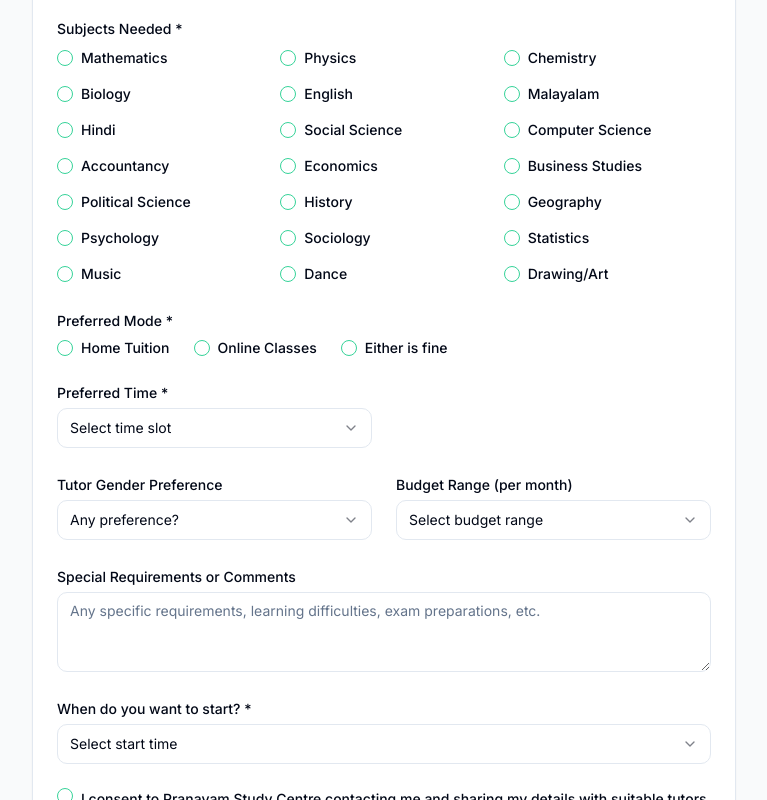
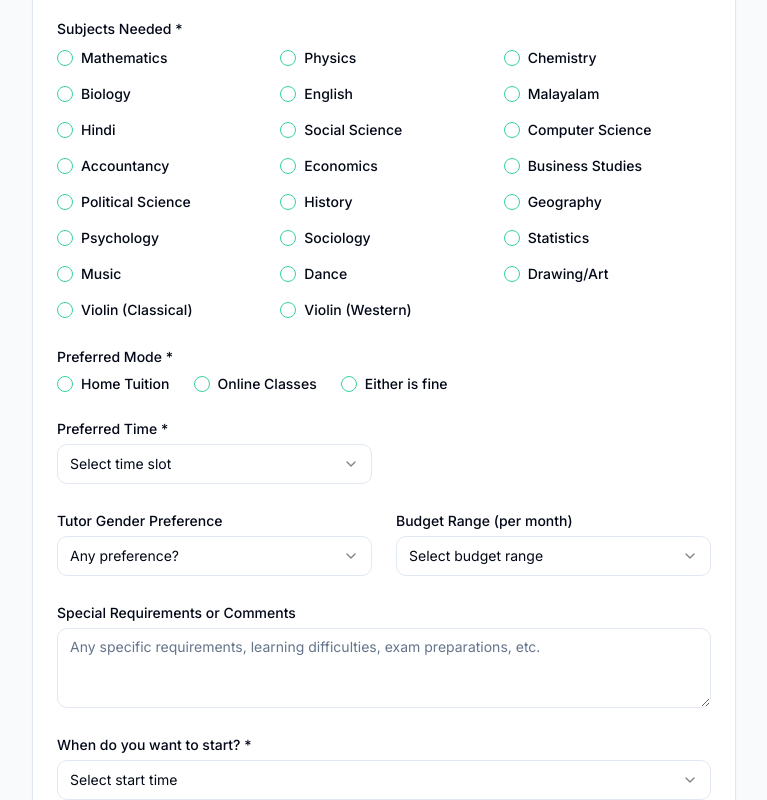
Before and after one commit to vijithvt/pranavam-study-centre, a React (Vite) app: page /students in a window 1280 px wide. Shown: the part 703-1503 px from the top of the page, without its empty margins (256-1023 px from the left). Built offline with nearby package versions, Linux system fonts and the light colour scheme.

Commit message:
Add violin courses to forms
Add Violin (Classical) and Violin (Western) to the subject/course options in both student and tutor registration forms.

```diff
--- a/src/components/forms/PersonalInfoSection.tsx
+++ b/src/components/forms/PersonalInfoSection.tsx
@@ -50,6 +50,8 @@ const PersonalInfoSection = () => {
               <SelectItem value="music">Music</SelectItem>
               <SelectItem value="dance">Dance</SelectItem>
               <SelectItem value="art">Art/Drawing</SelectItem>
+              <SelectItem value="violin-classical">Violin (Classical)</SelectItem>
+              <SelectItem value="violin-western">Violin (Western)</SelectItem>
             </SelectContent>
           </Select>
         </div>
--- a/src/components/forms/SubjectPreferencesSection.tsx
+++ b/src/components/forms/SubjectPreferencesSection.tsx
@@ -31,7 +31,9 @@ const SubjectPreferencesSection = () => {
             'Statistics',
             'Music',
             'Dance',
-            'Drawing/Art'
+            'Drawing/Art',
+            'Violin (Classical)',
+            'Violin (Western)'
           ].map((subject) => (
             <div key={subject} className="flex items-center space-x-2">
               <Checkbox name="subjects" value={subject} id={subject} />
--- a/src/components/forms/TutorQualificationSection.tsx
+++ b/src/components/forms/TutorQualificationSection.tsx
@@ -81,7 +81,8 @@ const TutorQualificationSection = () => {
             'B.Tech', 'B.Sc', 'B.A', 'B.Com', 'LLB',
             'M.Tech', 'M.Sc', 'M.A', 'M.Com',
             'NEET', 'JEE', 'UPSC', 'PSC', 'Banking',
-            'SSC', 'Railway', 'Music', 'Dance', 'Art/Drawing'
+            'SSC', 'Railway', 'Music', 'Dance', 'Art/Drawing',
+            'Violin (Classical)', 'Violin (Western)'
           ].map((grade) => (
             <div key={grade} className="flex items-center space-x-2">
               <Checkbox name="classes" value={grade} id={grade} />
```
